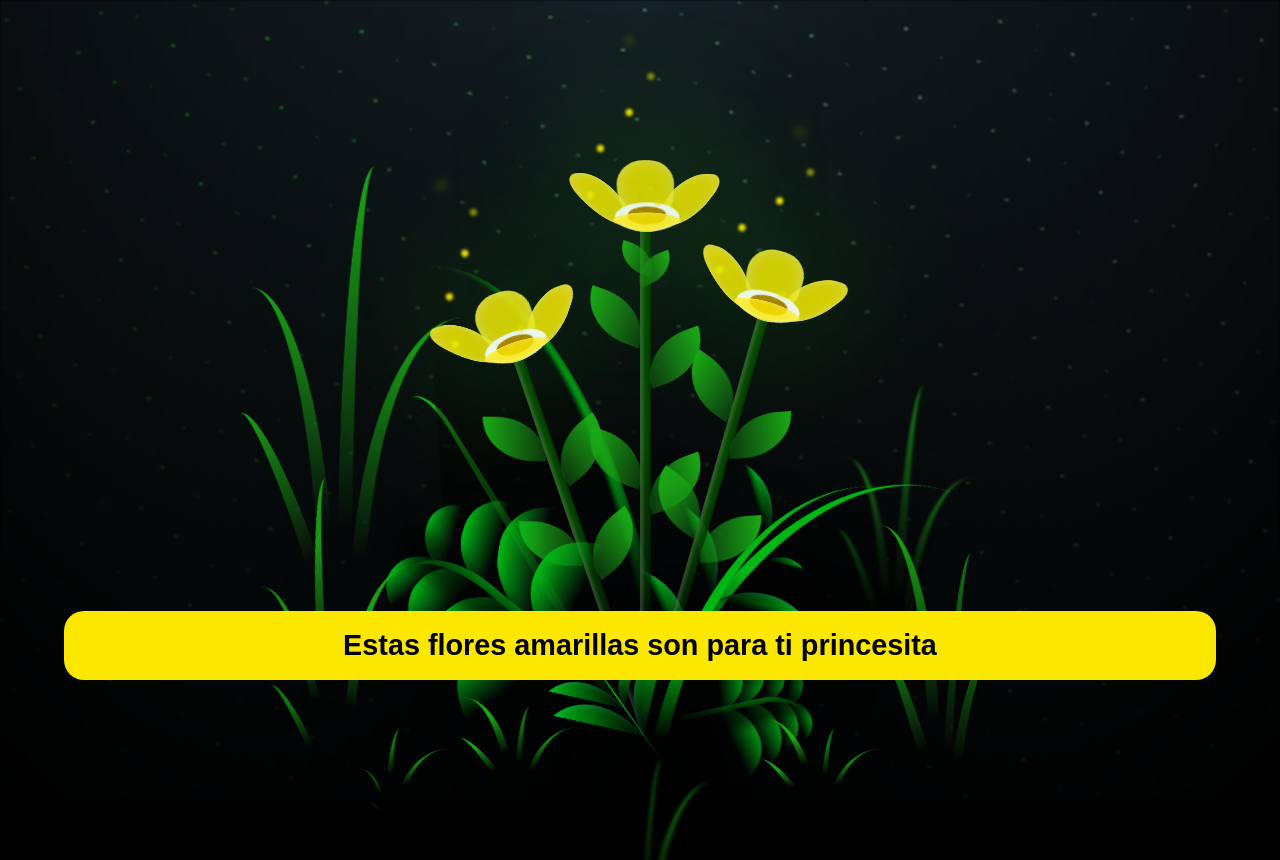
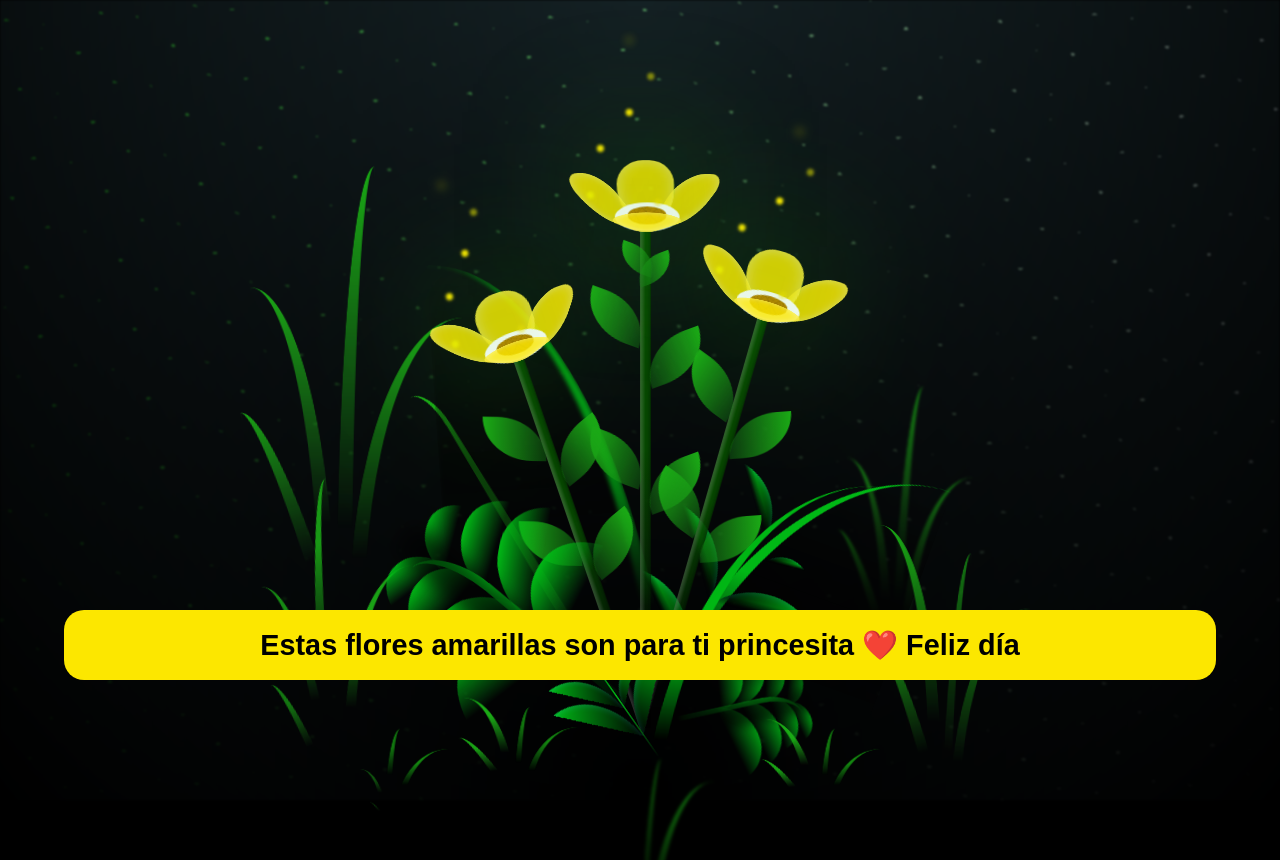
Before and after one commit to luisoviedo22/flores_amarillas, a plain HTML site: page index.html in a window 1280 px wide. Shown: the top 860 px of the page. Drawn offline with Linux system fonts and the light colour scheme.

Commit message:
Update index.html

```diff
--- a/index.html
+++ b/index.html
@@ -304,7 +304,7 @@
         </div>
       </div>
     </div>
-    <div class="message">Estas flores amarillas son para ti princesita</div>
+    <div class="message">Estas flores amarillas son para ti princesita ❤️ Feliz día</div>
     <script src="./script.js"></script>
   </body>
 </html>
```
